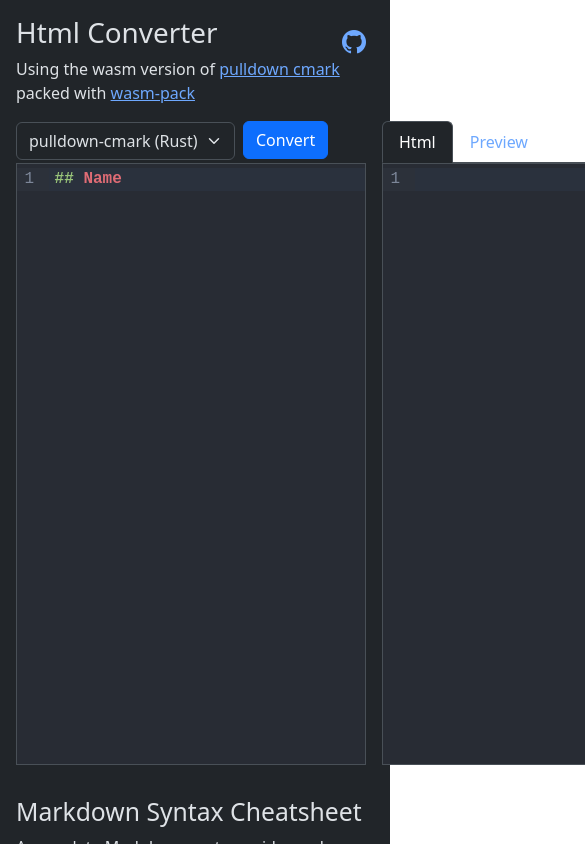
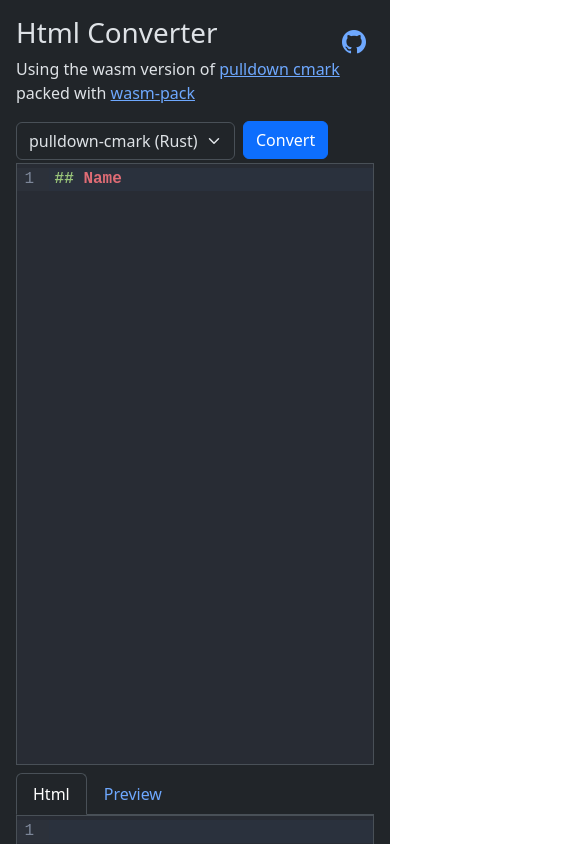
Before and after one commit to weixu365/html-converter, a React (Vite) app: page / in a window 390 px wide. Shown: the top 844 px of the page, 585 px wide, since content can reach past the window. Built offline with nearby package versions, Linux system fonts and the light colour scheme.

Commit message:
Responsive layout

```diff
--- a/frontend/App.css
+++ b/frontend/App.css
@@ -1,9 +1,9 @@
-.main {
-  display: flex;
+.repository {
+    margin-left: 1em;
 }
 
-.repository {
-    margin-left: 1em;
+div.main {
+    padding: 0;
 }
 
 select.select-library {
--- a/frontend/App.tsx
+++ b/frontend/App.tsx
@@ -86,8 +86,9 @@
         with <a href="https://github.com/rustwasm/wasm-pack">wasm-pack</a>
       </div>
 
-      <div className="main h-100 mt-3" onKeyDown={onKeyDown}>
-        <div className='pe-2 col-12 col-md-6'>
+      <div className="main container-fluid mt-3" onKeyDown={onKeyDown}>
+        <div className="row g-2">
+          <div className='col-12 col-lg-6'>
             <Form.Select className="select-library" defaultValue={store.library} onChange={changeLibrary}>
               <option value="pulldown-cmark">pulldown-cmark (Rust)</option>
               <option value="marked">marked (Nodejs)</option>
@@ -105,12 +106,11 @@
             />
           </div>
 
-        <div className='ps-2 col-12 col-md-6'>
+          <div className='col-12 col-lg-6'>
             <Tabs defaultActiveKey="Html">
               <Tab eventKey="Html" title="Html">
                 <CodeMirror
                   className='md-html border'
-                // height="600px"
                   theme="dark"
                   value={store.htmlResult}
                   extensions={[html(), EditorView.lineWrapping]}
@@ -123,6 +123,7 @@
             </Tabs>
           </div>
         </div>
+      </div>
 
       <div className="duration">
         {store.convertDurationInMs >= 0 && <span>Converted in {store.convertDurationInMs} milliseconds using {store.library}</span>}
```
Lines whose indentation alone changed are shown as unchanged.
